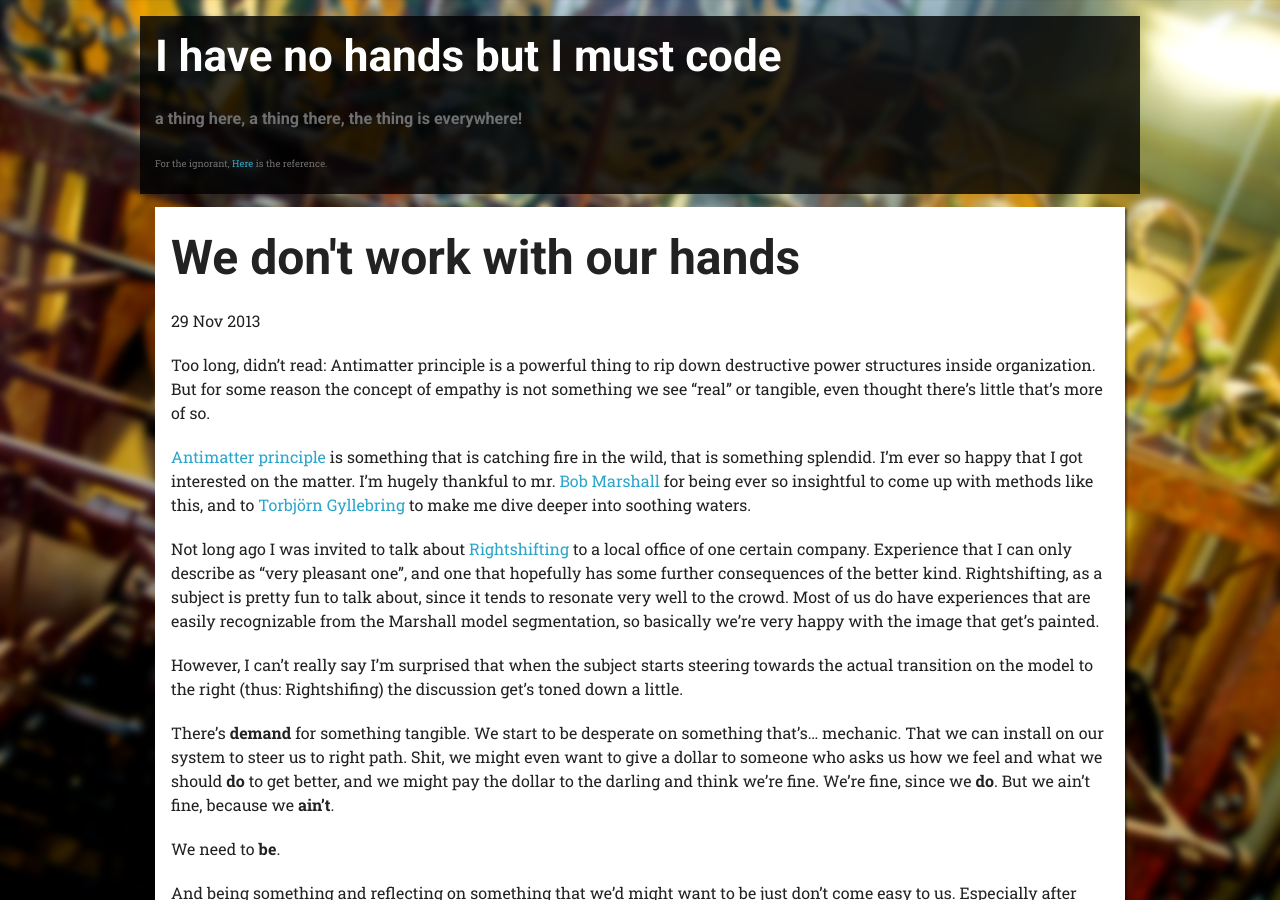
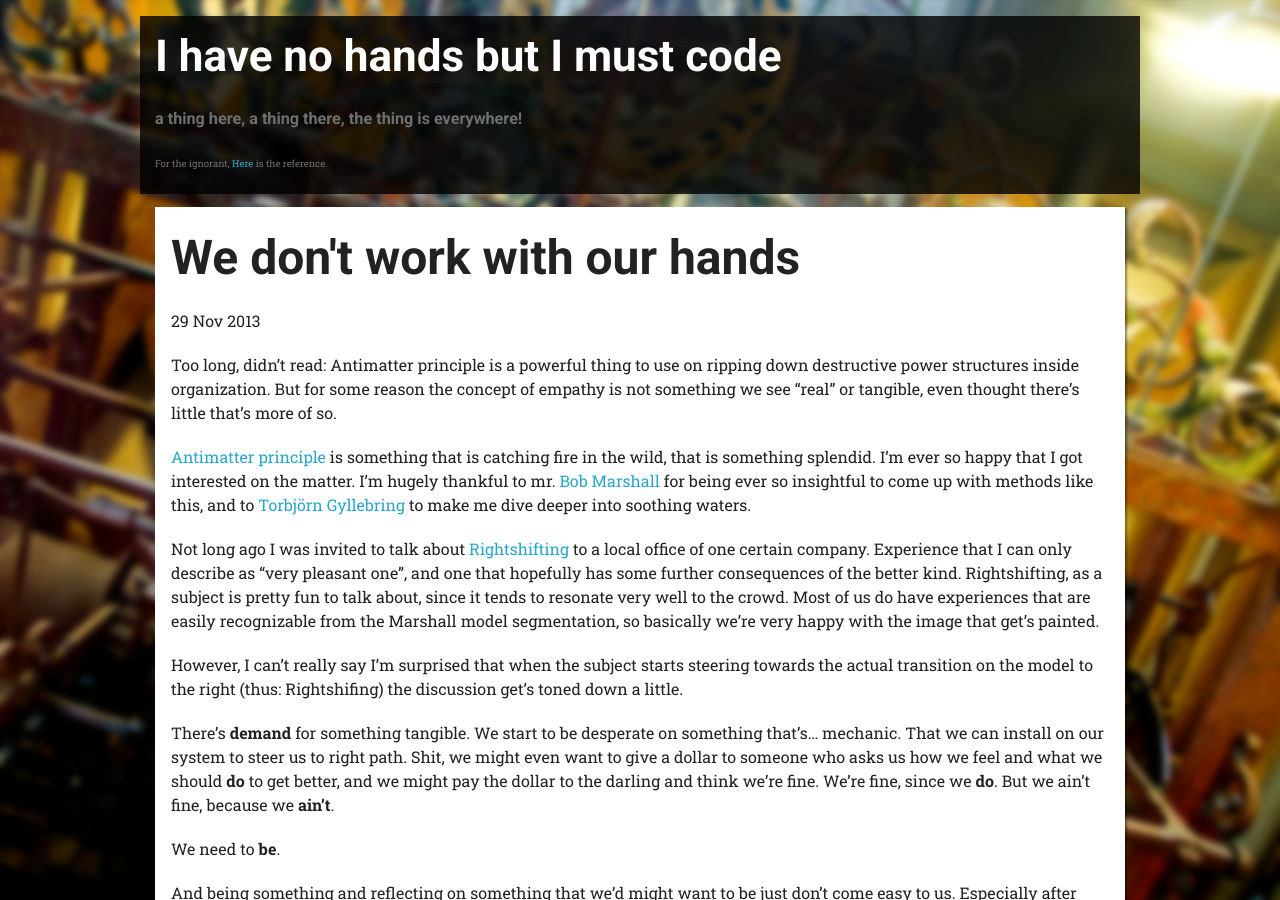
Before and after one commit to heimojuh/heimojuh.github.com, a Jekyll site: the page built from _posts/2013-11-29-we-dont-work-with-our-hands.md, in a window 1280 px wide and 900 px high. Built offline with Jekyll 4.4.1, drawn with Linux system fonts in a browser that asks for light colours; nearby versions of some CDN libraries; library files that are not in the unit come from our copies; Markdown is read by kramdown in place of the engine named in the settings; comment, search, counter and statistics services are not loaded.

Commit message:
fixed typo

```diff
--- a/_posts/2013-11-29-we-dont-work-with-our-hands.md
+++ b/_posts/2013-11-29-we-dont-work-with-our-hands.md
@@ -7,7 +7,7 @@ categories: ["Antimatter principle"]
 ---
 
 Too long, didn't read:
-Antimatter principle is a powerful thing to rip down destructive power structures inside organization. But for some reason the concept of empathy is not something we see "real" or tangible, even thought there's little that's more of so.
+Antimatter principle is a powerful thing to use on ripping down destructive power structures inside organization. But for some reason the concept of empathy is not something we see "real" or tangible, even thought there's little that's more of so.
 
 [Antimatter principle](http://flowchainsensei.wordpress.com/2013/10/12/the-antimatter-principle/) is something that is catching fire in the wild, that is something splendid. I'm ever so happy that I got interested on the matter. I'm hugely thankful to mr. [Bob Marshall](https://twitter.com/flowchainsensei) for being ever so insightful to come up with methods like this, and to [Torbjörn Gyllebring](https://twitter.com/drunkcod) to make me dive deeper into soothing waters.
 
```
